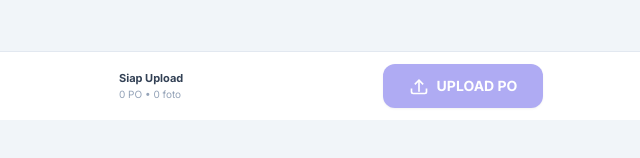
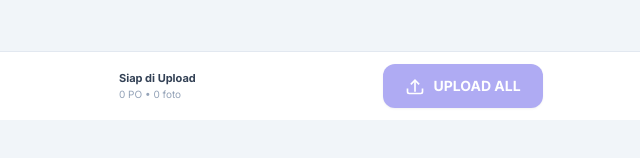
Before and after one commit to pakgilang/camlogsmg, a plain HTML site: page smg-pwa/site/index.html in a window 1280 px wide. Shown: the part 680-838 px from the top of the page, 309-949 px from the left. Drawn offline with nearby package versions, Linux system fonts and the light colour scheme.

Commit message:
Update index.html

```diff
--- a/smg-pwa/site/index.html
+++ b/smg-pwa/site/index.html
@@ -622,7 +622,7 @@
   <div class="fixed bottom-0 left-0 right-0 bg-white border-t border-slate-200 z-50 safe-bottom">
     <div class="max-w-md mx-auto px-3 py-3 flex items-center gap-2">
       <div class="flex-1">
-        <div class="text-[11px] font-bold text-slate-700">Siap Upload</div>
+        <div class="text-[11px] font-bold text-slate-700">Siap di Upload</div>
         <div class="text-[10px] text-slate-400">
           <span id="stat-po">0 PO</span> • <span id="stat-foto">0 foto</span>
         </div>
@@ -636,7 +636,7 @@
         type="button"
       >
         <svg class="w-5 h-5"><use href="#ic-upload"></use></svg>
-        <span>UPLOAD PO</span>
+        <span>UPLOAD ALL</span>
       </button>
     </div>
   </div>
```
